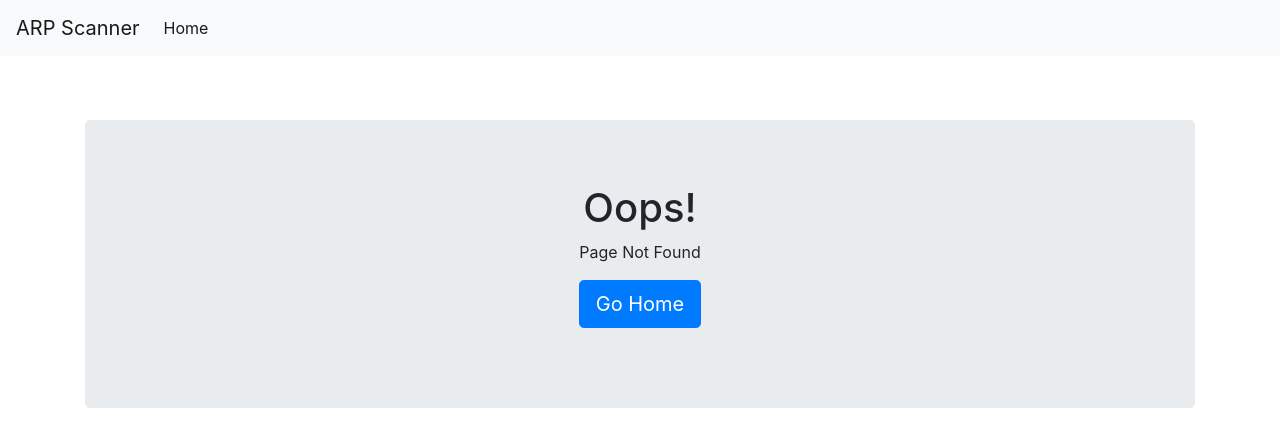
After one commit to keraattin/Cyber-Security-Tools, a Flask app: template arp_scanner/templates/404.html in a window 1280 px wide. The commit adds this page. Shown: the top 447 px of the page. Run offline with Flask 2, Linux system fonts and the light colour scheme; the template is opened without the code that fills it, so the values that code supplies are empty; some libraries are stand-ins or nearby versions.

Commit message:
Default 404 Error Page Added

```diff
--- a/arp_scanner/arp_scanner.py
+++ b/arp_scanner/arp_scanner.py
@@ -102,6 +102,13 @@ class ArpScan(Resource):
 @app.route('/', methods=['GET'])
 def home():
     return render_template('home.html', port=PORT)
+
+
+## Error Page
+@app.errorhandler(404)
+def page_not_found(e):
+    # note that we set the 404 status explicitly
+    return render_template('404.html'), 404
 ##############################################################################
 
 
--- /dev/null
+++ b/arp_scanner/static/css/404.css
@@ -0,0 +1,4 @@
+.error-jumbotron{
+  margin-top: 4rem;
+  text-align: center;
+}
--- /dev/null
+++ b/arp_scanner/templates/404.html
@@ -0,0 +1,15 @@
+{% extends 'layout.html' %}
+
+{% block style %}
+<link rel="stylesheet" href="{{ url_for('static', filename='css/404.css') }}">
+{% endblock %}
+
+{% block body %}
+<div class="container">
+    <div class="jumbotron error-jumbotron">
+        <h1>Oops!</h1>
+        <p>Page Not Found</p>
+        <p><a class="btn btn-primary btn-lg" href="/" role="button">Go Home</a></p>
+    </div>
+</div>
+{% endblock %}
--- a/arp_scanner/templates/layout.html
+++ b/arp_scanner/templates/layout.html
@@ -7,6 +7,9 @@
 
     <!-- Bootstrap CSS -->
     <link rel="stylesheet" href="https://stackpath.bootstrapcdn.com/bootstrap/4.4.1/css/bootstrap.min.css" integrity="sha384-Vkoo8x4CGsO3+Hhxv8T/Q5PaXtkKtu6ug5TOeNV6gBiFeWPGFN9MuhOf23Q9Ifjh" crossorigin="anonymous">
+
+    {% block style %}
+    {% endblock %}
 
     <title>ARP Scanner</title>
   </head>
```
